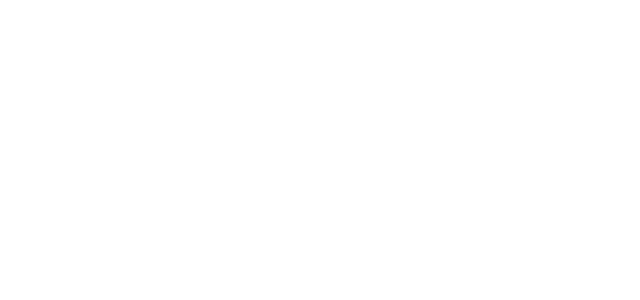
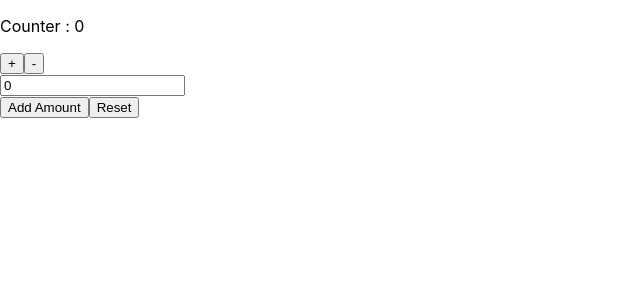
Before and after one commit to chandruln/Reactjs-ReduxToolKit, a React (Create React App) app in the folder ReactProgram/: page /counter in a window 1280 px wide. Before the commit this address had no page. Shown: the top 300 px of the page, without its empty margins (0-640 px from the left). Built offline with nearby package versions, Linux system fonts and the light colour scheme.

Commit message:
BasicCounter RTK

```diff
--- a/ReactProgram/src/App.js
+++ b/ReactProgram/src/App.js
@@ -1,5 +1,6 @@
 import React, { useState } from 'react'
 import {BrowserRouter as Router,Routes,Route} from "react-router-dom";
+import { useSelector } from 'react-redux';
 
 import Login1 from './userListApp/login';
 import UserList from './userListApp/userList';
@@ -10,7 +11,6 @@ import ShoppingCart from './ShoppingCart/ShoppingCart';
 
 import folderExplorer from './RecursiveMapFolderProgram/folderData';
 import Login from './LoginRedux/login';
-import { useSelector } from 'react-redux';
 import { selectUser } from './LoginRedux/Redux/userSlice';
 import logout from './LoginRedux/logout';
 import Course from './CourseApp/Course';
@@ -19,28 +19,30 @@ import AddCourse from './CourseApp/AddCourse';
 import Todo from './TodoApp/Todo';
 import Search from './Search/Search';
 import InfiniteScroll from './InfinitScroll/InfiniteScroll';
+import Counter from './Counter/Counter';
 
 export default function App() {
   const [explorerData, setExplorerData] = useState(folderExplorer);
-  const user = useSelector(selectUser);
+  // const user = useSelector(selectUser);
 
   return (
     <Router>
       <Routes>
-        <Route path="/" Component={user ? UserList : Login}></Route>
-        <Route path="/course" Component={Course}></Route>
-        <Route path="/course/:id" Component={IndCourse}></Route>
-        <Route path="/addcourse" Component={AddCourse}></Route>
+        {/* <Route path="/" Component={user ? UserList : Login}></Route> */}
+        <Route path="/login" Component={Login}></Route>
+        <Route path="/login1" Component={Login1}></Route>
         <Route path='/todo' Component={Todo}></Route>
         <Route path='/search' Component={Search}></Route>
-        <Route path="/login" Component={Login}></Route>
         <Route path="/userlist" exact Component={UserList}></Route>
-        <Route path="/login1" Component={Login1}></Route>
         <Route path="/folderexplorer" Component={Folder} explorer={explorerData}></Route>
         <Route path="/mapprogram" Component={Mapprogram}></Route>
         <Route path="/pagination" Component={Pagination}></Route>
         <Route path="/shoppingcart" Component={ShoppingCart}></Route>
         <Route path='/scroll' Component={InfiniteScroll}></Route>
+        <Route path="/course" Component={Course}></Route>
+        <Route path="/course/:id" Component={IndCourse}></Route>
+        <Route path="/addcourse" Component={AddCourse}></Route>
+        <Route path='/counter' Component={Counter}></Route>
       </Routes>
     </Router>
   )
--- /dev/null
+++ b/ReactProgram/src/Counter/Counter.js
@@ -0,0 +1,37 @@
+import {useSelector, useDispatch} from 'react-redux';
+import { decreament, increament, increamentByAmount, reset, selectCount } from './CounterSlice';
+import { useState } from 'react';
+
+const Counter = () => {
+
+    const count = useSelector(selectCount);
+    const dispatch = useDispatch();
+
+    const [increamentAmount, setIncreamentAmount] = useState(0);
+
+    const addValue = Number(increamentAmount) || 0;
+
+    const resetAll = () => {
+        setIncreamentAmount(0);
+        dispatch(reset());
+    }
+
+  return (
+    <section>
+        <p>Counter : {count}</p>
+        <div>
+            <button onClick={() => dispatch(increament())}>+</button>
+            <button onClick={() => dispatch(decreament())}>-</button>
+        </div>
+
+        <input type='text' value={increamentAmount} onChange={(e) => setIncreamentAmount(e.target.value)} placeholder='Increment by ..'/>
+        <div>
+            <button onClick={() => dispatch(increamentByAmount(increamentAmount))}>Add Amount</button>
+            <button onClick={() => resetAll()}>Reset</button>
+        </div>
+
+    </section>
+  )
+}
+
+export default Counter
--- /dev/null
+++ b/ReactProgram/src/Counter/CounterSlice.js
@@ -0,0 +1,28 @@
+import { createSlice } from "@reduxjs/toolkit";
+
+const initialState = {
+    count : 0
+}
+
+export const CounterSlice = createSlice({
+    name: "counter",
+    initialState,
+    reducers : {
+        increament : (state) => {
+            state.count += 1;
+        },
+        decreament : (state) => {
+            state.count -= 1;
+        },
+        reset : (state) => {
+            state.count = 0;
+        },
+        increamentByAmount : (state, action) => {
+            state.count += action.payload;
+        }
+    }
+})
+
+export const {increament,decreament, reset, increamentByAmount} = CounterSlice.actions;
+export const selectCount = (state) => state.counter.count;
+export default CounterSlice.reducer;
--- /dev/null
+++ b/ReactProgram/src/Counter/Store.js
@@ -0,0 +1,8 @@
+import { configureStore } from "@reduxjs/toolkit";
+import CounterReducer from "./CounterSlice"
+
+export const store = configureStore ({
+    reducer:{
+        counter: CounterReducer,
+    }
+})
--- a/ReactProgram/src/index.js
+++ b/ReactProgram/src/index.js
@@ -5,8 +5,9 @@ import App from './App';
 import reportWebVitals from './reportWebVitals';
 
 import {Provider} from "react-redux";
-import store from "./LoginRedux/Redux/store";
+// import store from "./LoginRedux/Redux/store";
 // import store from './CourseApp/Redux/store';
+import { store } from './Counter/Store';
 
 const root = ReactDOM.createRoot(document.getElementById('root'));
 root.render(
```
